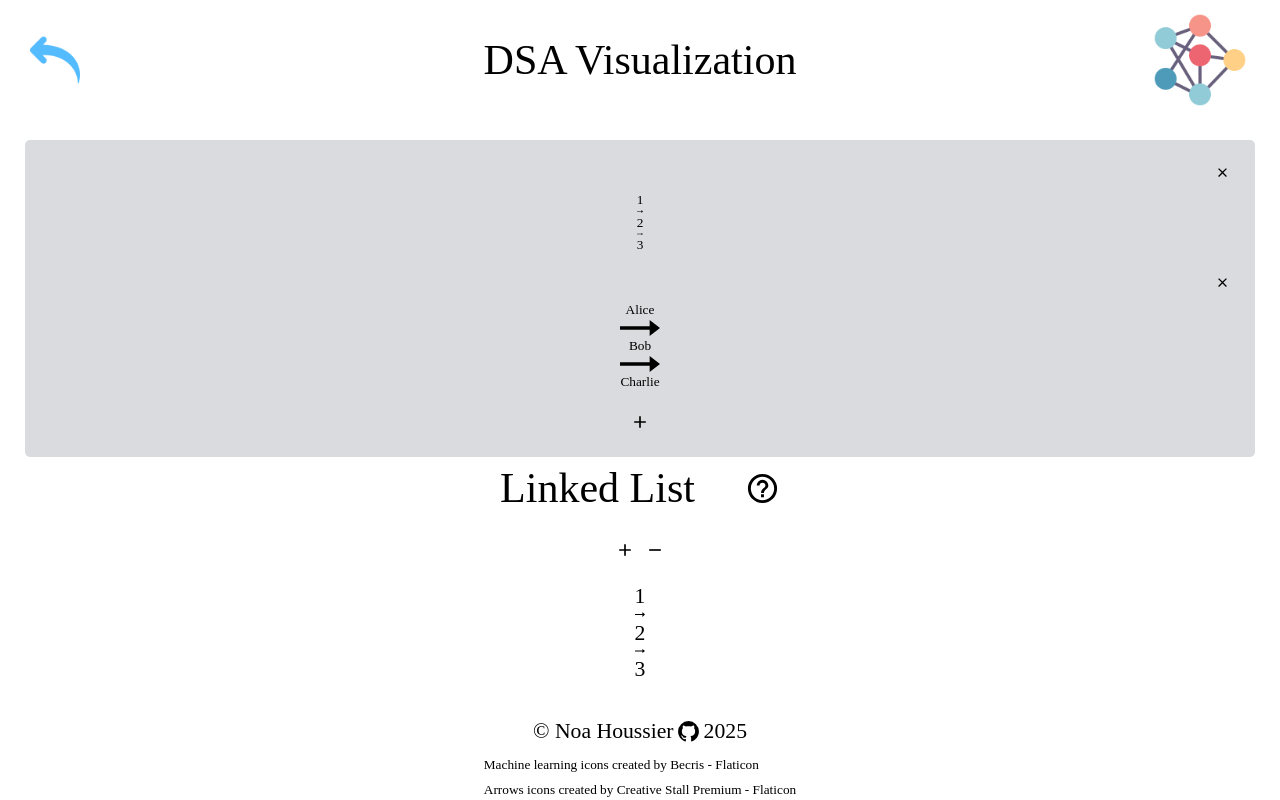
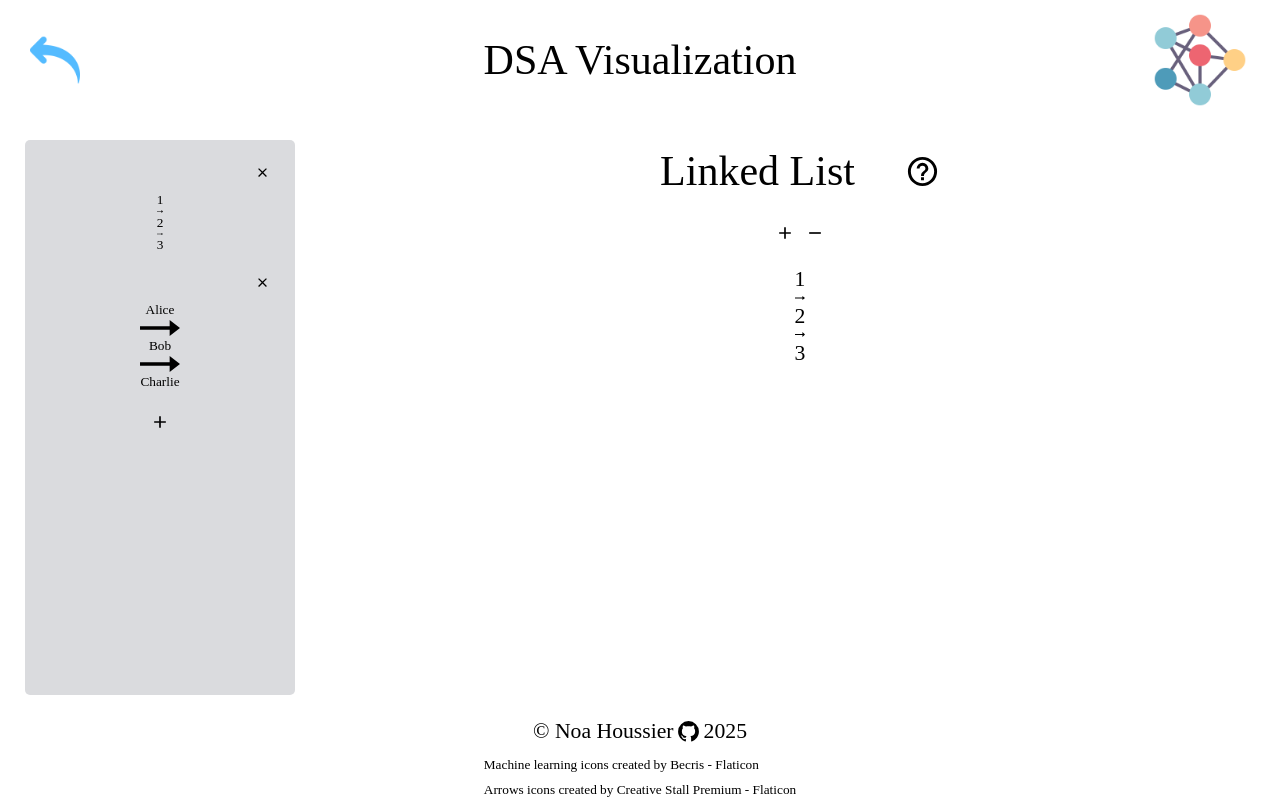
Before and after one commit to NestorNebula/dsa-visualization, a React (Vite) app: page /data-structures/linked-list in a window 1280 px wide. Built offline with nearby package versions, Linux system fonts and the light colour scheme.

Commit message:
feat: add common styles for pages and pages main

```diff
--- a/src/pages/data-structures/array/Array.styles.ts
+++ b/src/pages/data-structures/array/Array.styles.ts
@@ -1,8 +1,6 @@
 import styled from 'styled-components';
+import { CommonDSA } from '@styles/common-styles';
 
-const Array = styled.main`
-  display: grid;
-  grid-template-columns: ${(props) => props.theme.DSAColumns};
-`;
+const Array = styled(CommonDSA)``;
 
 export { Array };
--- a/src/pages/data-structures/array/array-main/ArrayMain.styles.ts
+++ b/src/pages/data-structures/array/array-main/ArrayMain.styles.ts
@@ -1,11 +1,6 @@
 import styled from 'styled-components';
+import { CommonDSAMain } from '@styles/common-styles';
 
-const ArrayMain = styled.section`
-  display: flex;
-  flex-direction: column;
-  gap: 2rem;
-  align-items: center;
-  font-size: var(--fs-m);
-`;
+const ArrayMain = styled(CommonDSAMain)``;
 
 export { ArrayMain };
--- a/src/pages/data-structures/linked-list/LinkedList.styles.ts
+++ b/src/pages/data-structures/linked-list/LinkedList.styles.ts
@@ -1,5 +1,6 @@
 import styled from 'styled-components';
+import { CommonDSA } from '@styles/common-styles';
 
-const LinkedList = styled.main``;
+const LinkedList = styled(CommonDSA)``;
 
 export { LinkedList };
--- a/src/pages/data-structures/linked-list/linked-list-main/LinkedListMain.styles.ts
+++ b/src/pages/data-structures/linked-list/linked-list-main/LinkedListMain.styles.ts
@@ -1,12 +1,6 @@
 import styled from 'styled-components';
+import { CommonDSAMain } from '@styles/common-styles';
 
-const LinkedListMain = styled.section`
-  display: flex;
-  display: flex;
-  flex-direction: column;
-  gap: 2rem;
-  align-items: center;
-  font-size: var(--fs-m);
-`;
+const LinkedListMain = styled(CommonDSAMain)``;
 
 export { LinkedListMain };
--- /dev/null
+++ b/src/styles/common-styles.ts
@@ -0,0 +1,16 @@
+import styled from 'styled-components';
+
+const CommonDSA = styled.main`
+  display: grid;
+  grid-template-columns: 1fr 3fr;
+`;
+
+const CommonDSAMain = styled.section`
+  display: flex;
+  flex-direction: column;
+  gap: 2rem;
+  align-items: center;
+  font-size: var(--fs-m);
+`;
+
+export { CommonDSA, CommonDSAMain };
--- a/src/styles/theme.ts
+++ b/src/styles/theme.ts
@@ -7,8 +7,6 @@ const theme = {
   green: '#7DD4AA',
   darkGrey: '#91A3B0',
   lightGrey: '#DADBDE',
-
-  DSAColumns: '1fr 3fr',
 };
 
 export default theme;
```
